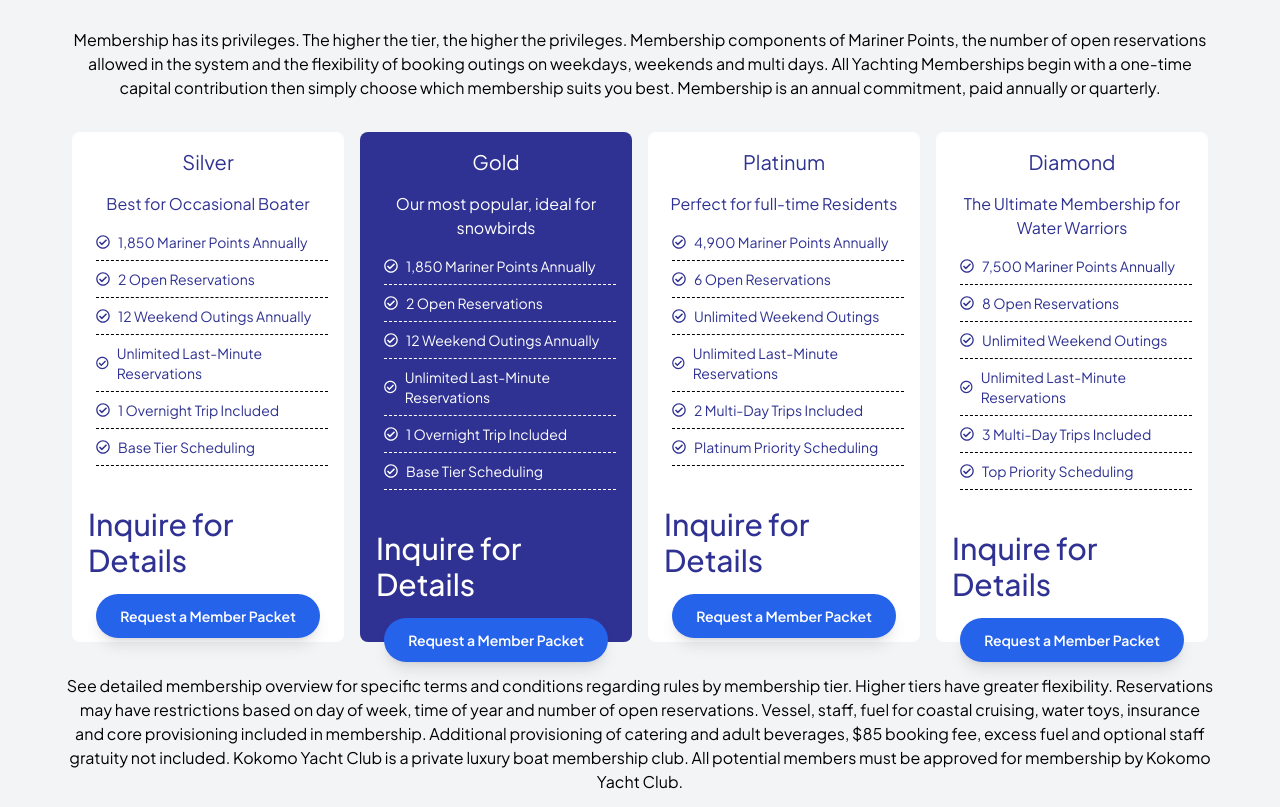
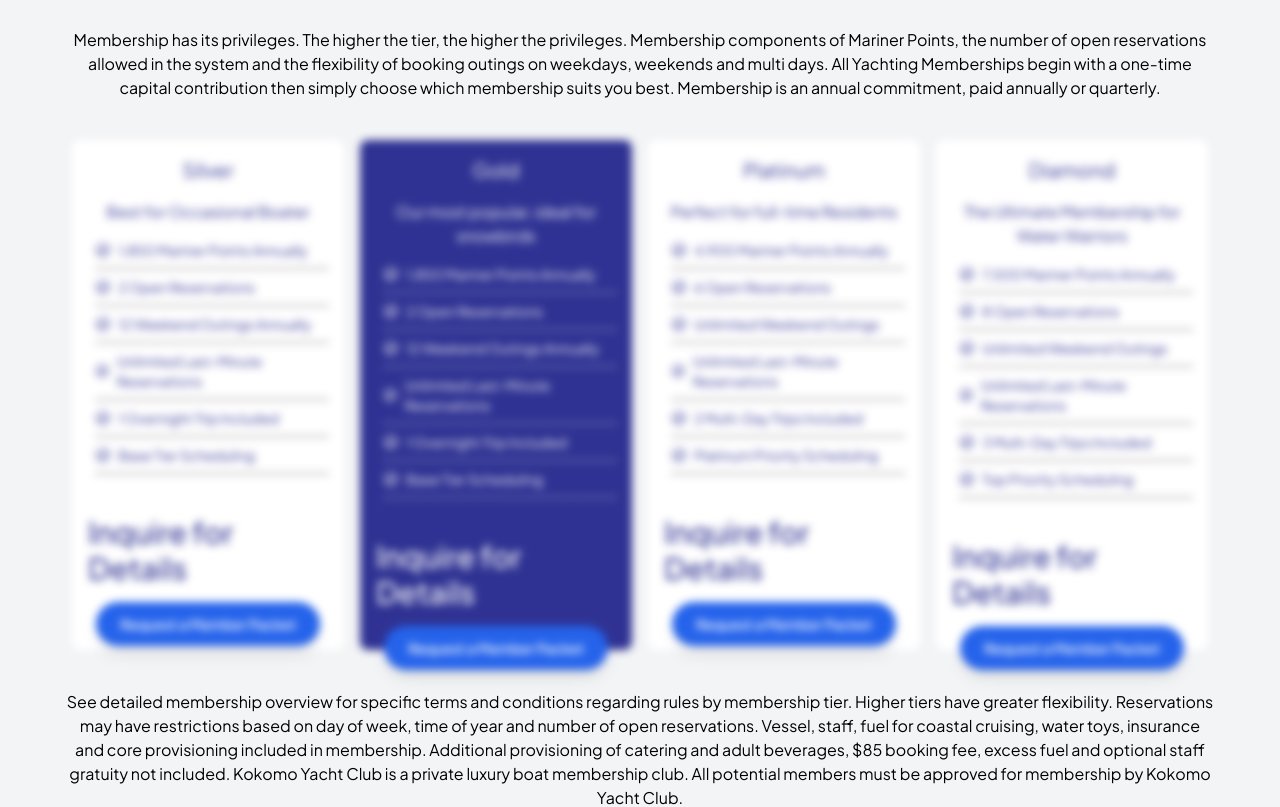
Before and after one commit to IUSDS/kokomoyachtclub, a React (Vite) app: page /members in a window 1280 px wide. Shown: the part 1043-1850 px from the top of the page. Built offline with nearby package versions, Linux system fonts and the light colour scheme; no server answers.

Commit message:
state management

```diff
--- a/package.json
+++ b/package.json
@@ -22,7 +22,8 @@
     "react-icons": "^5.4.0",
     "react-redux": "^9.2.0",
     "react-router-dom": "^7.1.1",
-    "scrollreveal": "^4.0.9"
+    "scrollreveal": "^4.0.9",
+    "zustand": "^5.0.3"
   },
   "devDependencies": {
     "@eslint/js": "^9.15.0",
--- /dev/null
+++ b/src/authStore.js
@@ -0,0 +1,18 @@
+import { create } from 'zustand';
+import { persist } from 'zustand/middleware';
+
+const useAuthStore = create(
+  persist(
+    (set) => ({
+      isLoggedIn: false,
+      user: null,
+      login: (userData) => set({ isLoggedIn: true, user: userData }),
+      logout: () => set({ isLoggedIn: false, user: null }),
+    }),
+    {
+      name: 'auth-storage',
+    }
+  )
+);
+
+export default useAuthStore;
--- a/src/components/MembershipLevels.jsx
+++ b/src/components/MembershipLevels.jsx
@@ -1,6 +1,7 @@
 import React from 'react';
 import { motion } from 'framer-motion';
 import { FaRegCheckCircle } from 'react-icons/fa';
+import useAuthStore from "../authStore";
 
 const MembershipLevels = () => {
     const membershipData = [
@@ -69,6 +70,7 @@
             buttonText: "Request a Member Packet",
         }
     ];
+    const isLoggedIn = useAuthStore((state) => state.isLoggedIn);
 
     return (
         <div className="bg-gray-100 space-y-8 py-20 px-6 md:px-16">
@@ -79,35 +81,57 @@
                 Membership has its privileges. The higher the tier, the higher the privileges. Membership components of Mariner Points, the number of open reservations allowed in the system and the flexibility of booking outings on weekdays, weekends and multi days. All Yachting Memberships begin with a one-time capital contribution then simply choose which membership suits you best. Membership is an annual commitment, paid annually or quarterly.
             </p>
 
+            <div className="relative">
+                {/* Conditional Blur Overlay */}
+                {/* {!isLoggedIn && (
+                    <div className="absolute top-0 left-0 flex justify-center items-center w-full h-full bg-opacity-50 backdrop-blur-sm z-30">
+                        <div>
+                            <form action=""></form>
+                        </div>
+                    </div>
+                )} */}
+
                 {/* Dynamically Render Membership Tiers */}
-            <div className="w-full px-2 grid grid-cols-1 md:grid-cols-2 xl:grid-cols-4 justify-center items-center gap-4 md:flex-row">
+                <div className="w-full p-2 grid grid-cols-1 md:grid-cols-2 xl:grid-cols-4 justify-center items-center gap-4 md:flex-row">
                     {membershipData.map((tier, index) => (
                         <motion.div
                             key={index}
-                        className={`px-4 md:h-[510px] w-full flex flex-col items-center ${tier.bgColor} rounded-lg space-y-4 py-4`}
+                            className={`px-4 md:h-[510px] w-full flex flex-col items-center ${tier.bgColor} rounded-lg space-y-4 py-4 ${!isLoggedIn ? "blur-sm" : ""
+                                }`}
                             initial="hidden"
                             whileInView="visible"
                             viewport={{ once: true, amount: 0.3 }}
                             variants={{
                                 hidden: { opacity: 0, y: 50 },
-                            visible: { opacity: 1, y: 0, transition: { duration: 0.6 } }
+                                visible: { opacity: 1, y: 0, transition: { duration: 0.6 } },
                             }}
                         >
                             {/* Title and Description */}
-                        <p className={`${tier.textColor} text-xl text-center font-normal`}>{tier.title}</p>
-                        <p className={`${tier.textColor} text-md text-center font-normal`}>{tier.description}</p>
+                            <p className={`${tier.textColor} text-xl text-center font-normal`}>
+                                {tier.title}
+                            </p>
+                            <p className={`${tier.textColor} text-md text-center font-normal`}>
+                                {tier.description}
+                            </p>
 
                             {/* Points and Benefits */}
                             <div className="flex flex-col space-y-2">
                                 <div className="flex flex-col pl-2 text-sm justify-start">
-                                <div className={`flex items-center gap-2 border-b border-dashed ${tier.borderColor} pb-2`}>
+                                    <div
+                                        className={`flex items-center gap-2 border-b border-dashed ${tier.borderColor} pb-2`}
+                                    >
                                         <FaRegCheckCircle className={`${tier.textColor}`} />
                                         <p className={`${tier.textColor}`}>{tier.points}</p>
                                     </div>
                                 </div>
                                 {tier.benefits.map((benefit, index) => (
-                                <div key={index} className="flex flex-col pl-2 text-sm justify-start">
-                                    <div className={`flex items-center gap-2 border-b border-dashed ${tier.borderColor} pb-2`}>
+                                    <div
+                                        key={index}
+                                        className="flex flex-col pl-2 text-sm justify-start"
+                                    >
+                                        <div
+                                            className={`flex items-center gap-2 border-b border-dashed ${tier.borderColor} pb-2`}
+                                        >
                                             <FaRegCheckCircle className={`${tier.textColor}`} />
                                             <p className={`${tier.textColor}`}>{benefit}</p>
                                         </div>
@@ -116,7 +140,9 @@
                             </div>
 
                             {/* Button */}
-                        <p className={`text-3xl pt-6 ${tier.textColor} font-medium`}>Inquire for Details</p>
+                            <p className={`text-3xl pt-6 ${tier.textColor} font-medium`}>
+                                Inquire for Details
+                            </p>
                             <a href="/contact" target="_blank" rel="noopener noreferrer">
                                 <button
                                     className={`w-fit px-6 py-3 text-sm bg-blue-600 hover:bg-opacity-90 text-white shadow-lg font-semibold rounded-full transition-all`}
@@ -126,6 +152,7 @@
                             </a>
                         </motion.div>
                     ))}
+                </div>
             </div>
 
             <div className="text-left md:text-center">
--- a/src/components/navbar.jsx
+++ b/src/components/navbar.jsx
@@ -4,16 +4,53 @@
 import { FaUser } from "react-icons/fa";
 import logo from "../assets/logos/logo.png";
 import { Link, useLocation } from "react-router-dom";
+import useAuthStore from '../authStore';
+import { div } from 'framer-motion/client';
+
+const Popup = ({ isVisible, closePopup }) => {
+  const logout = useAuthStore((state) => state.logout);
+
+  const handleLogout = () => {
+    logout();
+    closePopup();
+  };
+
+  if (!isVisible) return null;
+
+  return (
+    <div className="fixed top-24 xl:right-12 md:right-24 z-50">
+      <div className="flex flex-col bg-midnightblue text-white p-4 rounded-lg shadow-lg">
+        <Link to="/login" onClick={closePopup}>
+          <p className="cursor-pointer hover:text-blue-200">Go to Login Page</p>
+        </Link>
+        <p
+          onClick={handleLogout}
+          className="cursor-pointer hover:text-blue-200 mt-2"
+        >
+          Log out
+        </p>
+      </div>
+    </div>
+  );
+};
 
 const Navbar = () => {
   const [open, setOpen] = useState(false);
   const [selectedMenu, setSelectedMenu] = useState('');
   const location = useLocation();
+  const [popup, setPopup] = useState(false);
 
   useEffect(() => {
     const path = location.pathname.split('/')[1];
     setSelectedMenu(path || 'home');
   }, [location]);
+
+  // Tries to get user login info
+  const isLoggedIn = useAuthStore((state) => state.isLoggedIn);
+
+  const handlePopup = () => {
+    setPopup(!popup);
+  }
 
   return (
     <>
@@ -97,17 +134,25 @@
                       window.open("/contact", "_blank");
                     }}
                   >
+                    {!isLoggedIn && (
                       <button className="bg-midnightblue text-white rounded-full px-4 py-3 cursor-pointer font-medium hover:bg-opacity-80">
                         Become a Member
                       </button>
+                    )}
                   </Link>
 
-                  {/* Log in button */}
+                  <div>
+                    {isLoggedIn ? (
+                      <div className='text-midnightblue cursor-pointer hidden xl:block' onClick={handlePopup} > <FaUser size={30} /> </div>
+                    ) : (
+                      // Log in button
                       <Link to="/login">
                         <button className="bg-midnightblue hidden xl:block text-white rounded-full px-4 py-3 cursor-pointer font-medium hover:bg-opacity-80">
                           Log in
                         </button>
                       </Link>
+                    )}
+                  </div>
                 </div>
               </div>
 
@@ -125,6 +170,8 @@
 
       {/* Mobile side section */}
       <ResponsiveMenu open={open} setOpen={setOpen} />
+
+      <Popup isVisible={popup} closePopup={() => setPopup(false)} />
     </>
   );
 };
--- a/src/components/responsiveMenu.jsx
+++ b/src/components/responsiveMenu.jsx
@@ -1,8 +1,16 @@
 import { motion, AnimatePresence } from "framer-motion";
 import React from "react";
 import { Link } from "react-router-dom";
+import useAuthStore from "../authStore";
+import { li } from "framer-motion/client";
 
-const ResponsiveMenu = ({ open,setOpen }) => {
+const ResponsiveMenu = ({ open, setOpen }) => {
+  const isLoggedIn = useAuthStore((state) => state.isLoggedIn);
+  const logout = useAuthStore((state) => state.logout);
+  const handleLogout = () => {
+    logout();
+    setOpen(false)
+  };
   return (
     <AnimatePresence mode="wait">
       {open && (
@@ -42,6 +50,11 @@
               <li className="cursor-pointer hover:text-gray-300">
                 <Link onClick={() => setOpen(false)} to="/login">Login</Link>
               </li>
+              {isLoggedIn && (
+                <li className="cursor-pointer hover:text-gray-300" onClick={handleLogout}>
+                  Log out
+                </li>
+              )}
             </ul>
           </div>
         </motion.div>
--- a/src/pages/login.jsx
+++ b/src/pages/login.jsx
@@ -2,12 +2,14 @@
 import hero_image from "../assets/images/hero.png";
 import { useNavigate } from "react-router-dom";
 import { API_URL } from "../constant";
+import useAuthStore from "../authStore";
 
 const login = () => {
   const [user, setUser] = useState("");
   const [password, setPassword] = useState("");
   const [errorMessage, setErrorMessage] = useState("");
   const navigate = useNavigate();
+  const login = useAuthStore((state) => state.login);  //login function from store
 
   const handleLogin = async () => {
     try {
@@ -20,6 +22,7 @@
       const data = await response.json();
       console.log(data)
       if (response.ok && data.status === "SUCCESS") {
+        login(data); // sets user in store
         localStorage.setItem("username", user);
         setErrorMessage("");
 
--- a/src/pages/membershipPage.jsx
+++ b/src/pages/membershipPage.jsx
@@ -3,15 +3,17 @@
 import ImageCard from '../components/imageCard';
 import { boca, captiva, keywest, marco, memberImg, naples } from '../assets/images';
 import { API_URL } from '../constant';
+import useAuthStore from '../authStore';
 
 
 const MembershipPage = () => {
-  const [calenderOpen, setCalenderOpen] = useState(false);
-  const [selectedDate, setSelectedDate] = useState(null);
+  // const [calenderOpen, setCalenderOpen] = useState(false);
+  // const [selectedDate, setSelectedDate] = useState(null);
   const [memberDetails, setMemberDetails] = useState(null);
   const [loading, setLoading] = useState(true);
   const [error, setError] = useState(null);
   const navigate = useNavigate();
+  const isLoggedIn = useAuthStore((state) => state.isLoggedIn);
 
   // Function to make the API request and get member details
   const fetchMemberDetails = async () => {
@@ -29,7 +31,6 @@
       if (response.ok) {
         const data = await response.json();
         setMemberDetails(data);
-        console.log(data);
       } else {
         setError("Failed to fetch member details");
       }
@@ -48,6 +49,12 @@
     const url = "/membership/plan_experiences";
     window.open(url, "_blank");
   }
+
+  useEffect(() => {
+    if (!isLoggedIn) {
+      navigate('/login');
+    }
+  },[isLoggedIn])
 
   useEffect(() => {
     fetchMemberDetails();
```
Also changed, not shown: 1 other file (tests, documents, lock files or other folders). Lines whose indentation alone changed are shown as unchanged.
